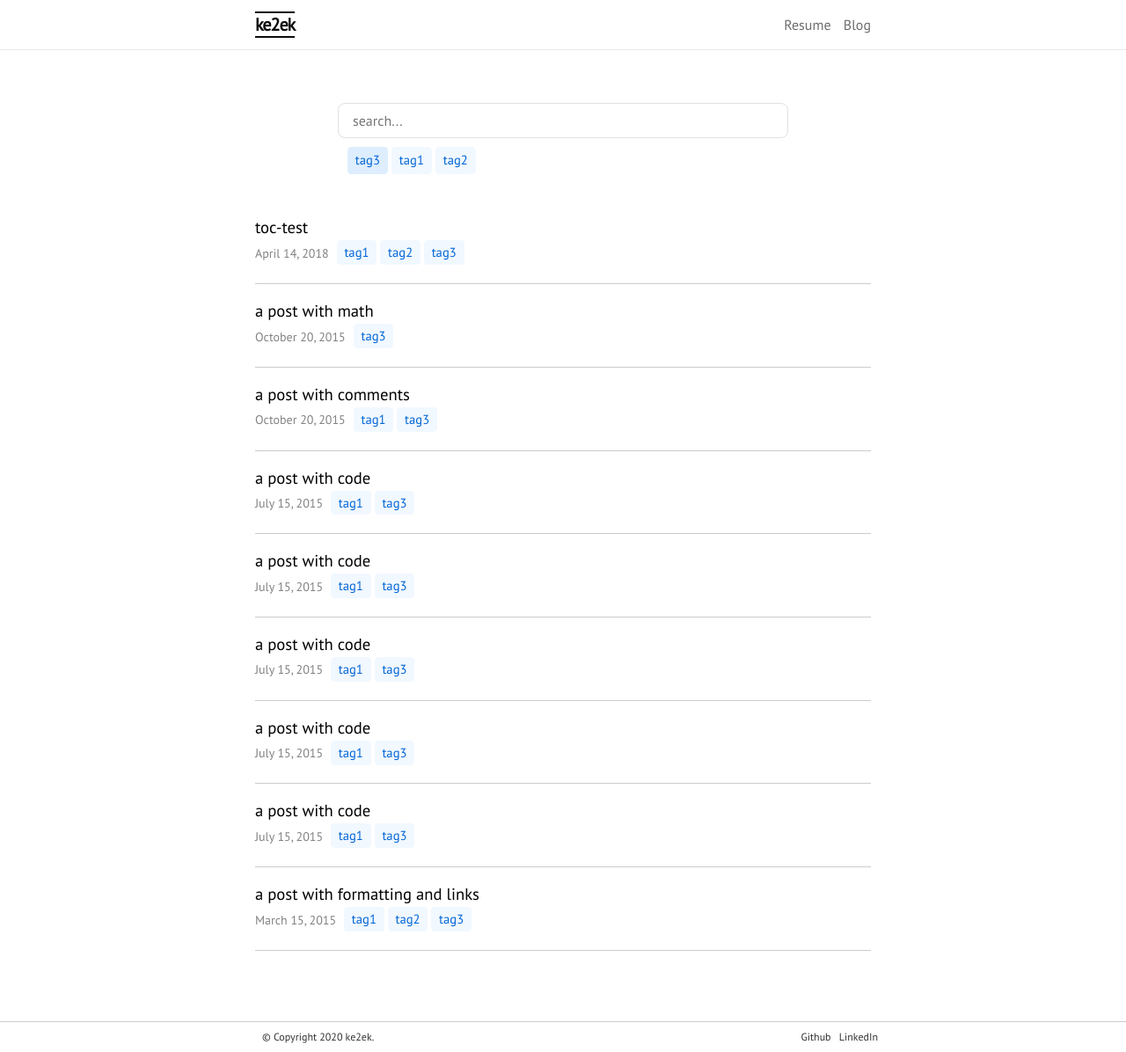
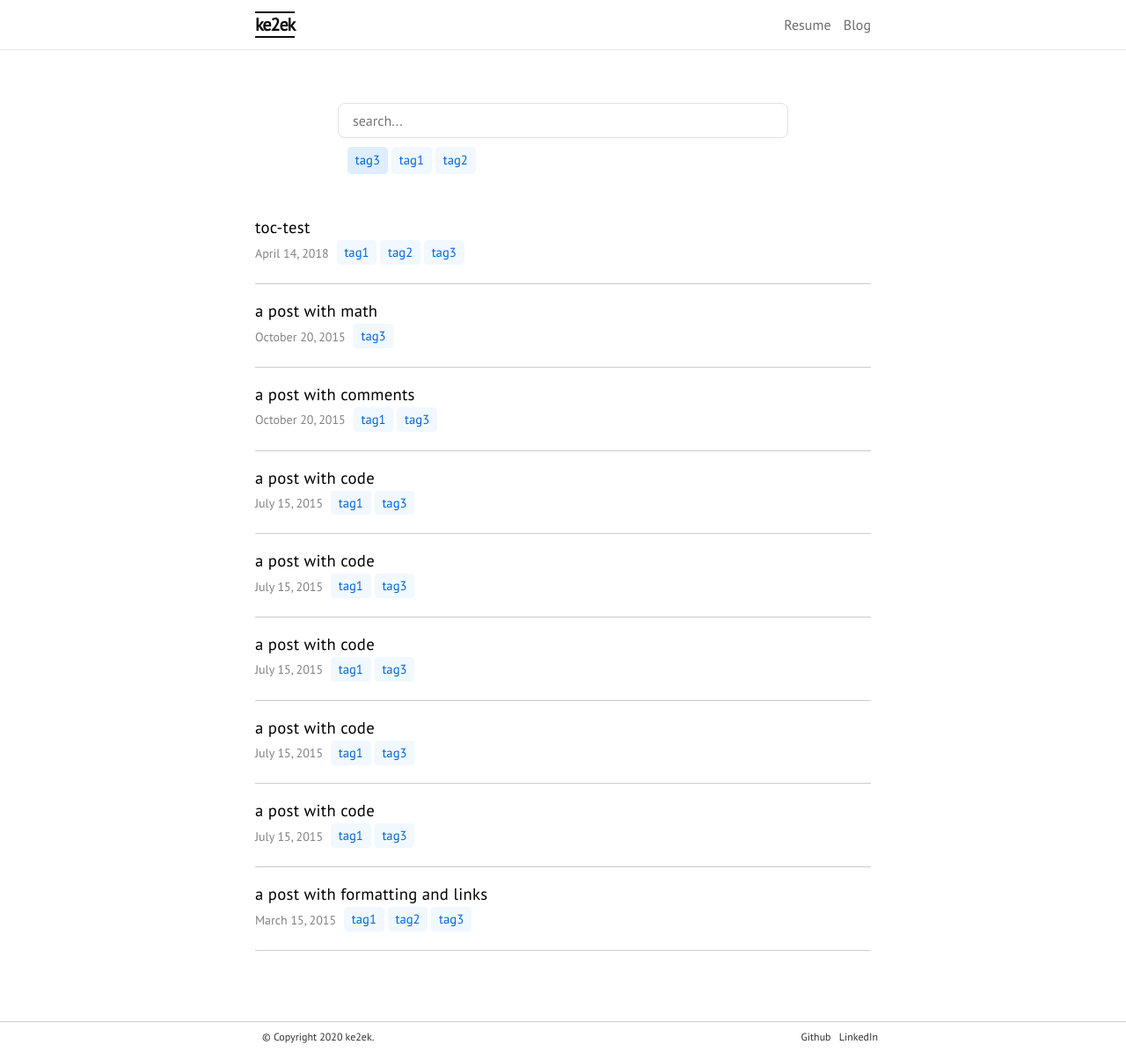
Before and after one commit to r4v3n-k/r4v3n-k.github.io, a Jekyll site: the page built from blog/tags/tag3.md, in a window 1280 px wide. Shown: the whole page at 88% size. Built offline with Jekyll 4.4.1, drawn with Linux system fonts in a browser that asks for light colours; nearby versions of some CDN libraries; some web fonts are replaced; comment, search, counter and statistics services are not loaded.

Commit message:
changed post stylesheet

```diff
--- a/_layouts/tagpage.html
+++ b/_layouts/tagpage.html
@@ -5,7 +5,7 @@
 <ul class="post-list">
   {% for post in site.tags[page.tag] %}
     <li>
-      <div><a class="post-title" href="{{ post.url | prepend: site.baseurl }}">{{ post.title }}</a></div>
+      <div class="post-title"><a href="{{ post.url | prepend: site.baseurl }}">{{ post.title }}</a></div>
       <p class="post-meta">{{ post.date | date: '%B %-d, %Y' }}</p>
       <div class="post-tags">
         {% for tag in post.tags %}
--- a/_sass/_posts.scss
+++ b/_sass/_posts.scss
@@ -1,5 +1,9 @@
 .post-header {
     margin-bottom: $vertical-spacing-unit;
+    .post-title {
+        font-size: 24pt;
+        margin: 10px 0;
+    }
 }
 .post-list {
     margin: 0;
@@ -14,9 +18,16 @@
     }
 }
 .post-title {
-    font-size: 14pt;
+    font-weight: bold;
     color: black;
-    font-weight: 500;
+    letter-spacing: 0.02em;
+    font-family: Georgia;
+    > a {
+        color: black;
+        font-size: 14pt;
+        font-weight: 500;
+        font-family: $font-family;
+    }
 }
 .post-content {
     margin-bottom: 40px;
--- a/blog/index.html
+++ b/blog/index.html
@@ -5,7 +5,7 @@
 <ul class="post-list">
   {% for post in paginator.posts %}
     <li>
-      <div><a class="post-title" href="{{ post.url | prepend: site.baseurl }}">{{ post.title }}</a></div>
+      <div class="post-title"><a href="{{ post.url | prepend: site.baseurl }}">{{ post.title }}</a></div>
       <p class="post-meta">{{ post.date | date: '%B %-d, %Y' }}</p>
       <div class="post-tags">
         {% for tag in post.tags %}
```
